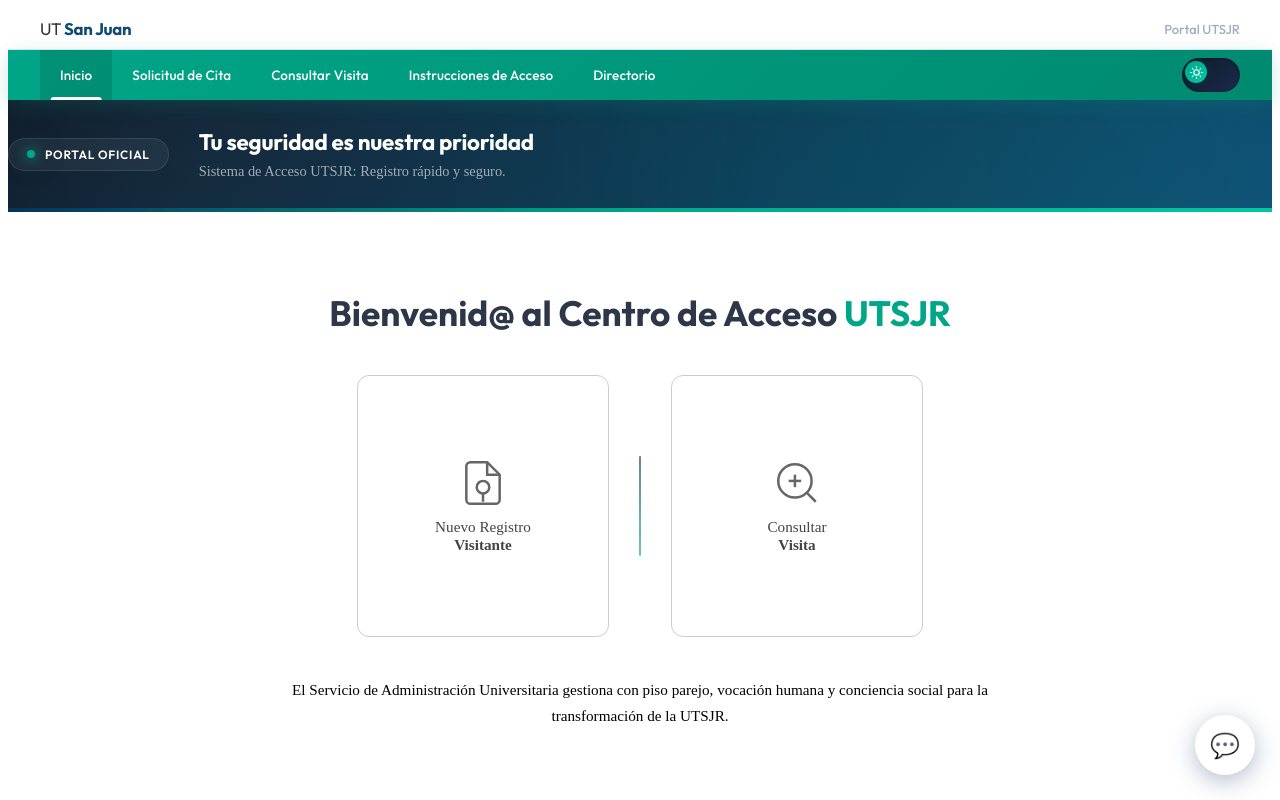
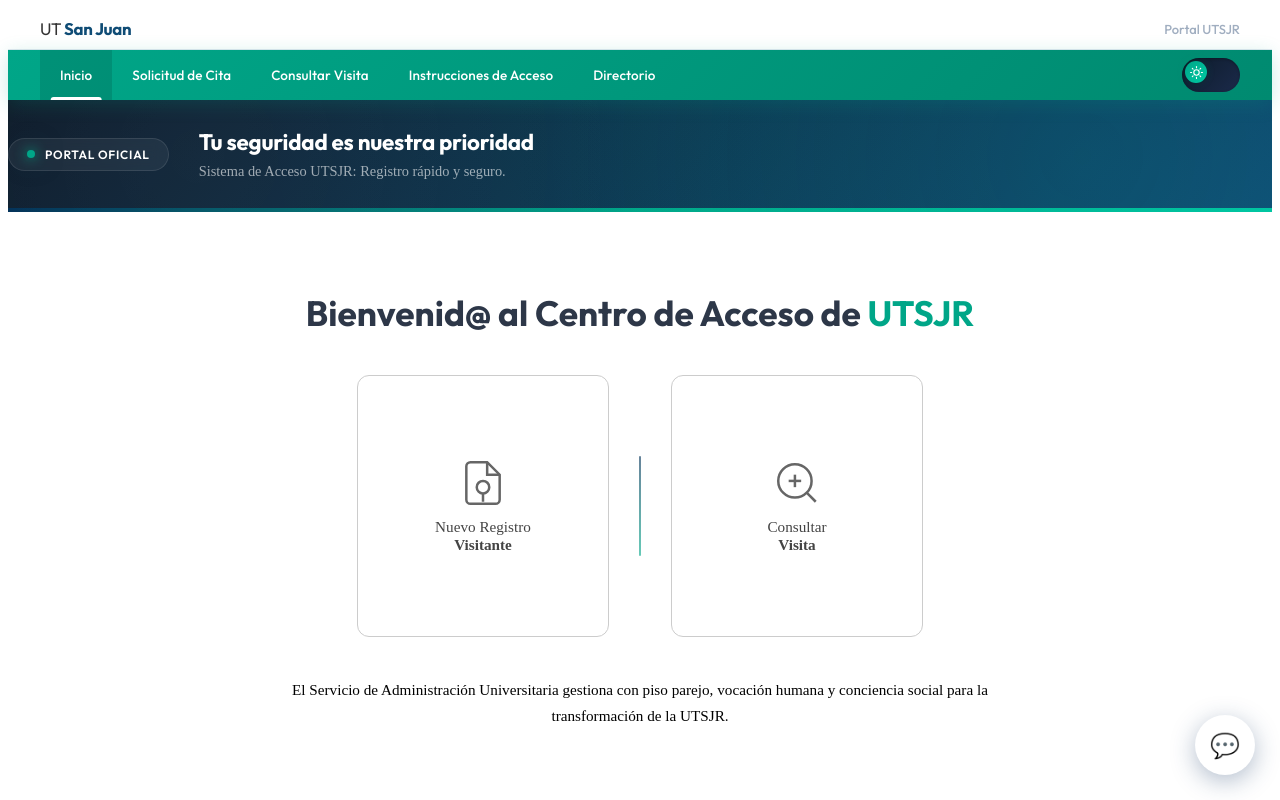
Before and after one commit to MiriamRuiz21/AccesoUT, an Astro site: page / in a window 1280 px wide. Shown: the top 800 px of the page. Built offline with nearby package versions, Linux system fonts and the light colour scheme; Astro itself is replaced by a stand-in of ours.

Commit message:
Agrega preposición 'de' en título de bienvenida

```diff
--- a/src/pages/index.astro
+++ b/src/pages/index.astro
@@ -13,7 +13,7 @@ import Footer from '../components/Footer.astro';
     <Banner />
 
     <section class="welcome-container reveal">
-      <h1 class="welcome-title">Bienvenid@ al Centro de Acceso <strong>UTSJR</strong></h1>
+      <h1 class="welcome-title">Bienvenid@ al Centro de Acceso de <strong>UTSJR</strong></h1>
 
       <div class="cards-wrapper">
         <a href="/solicitud-cita" class="welcome-card">
```
